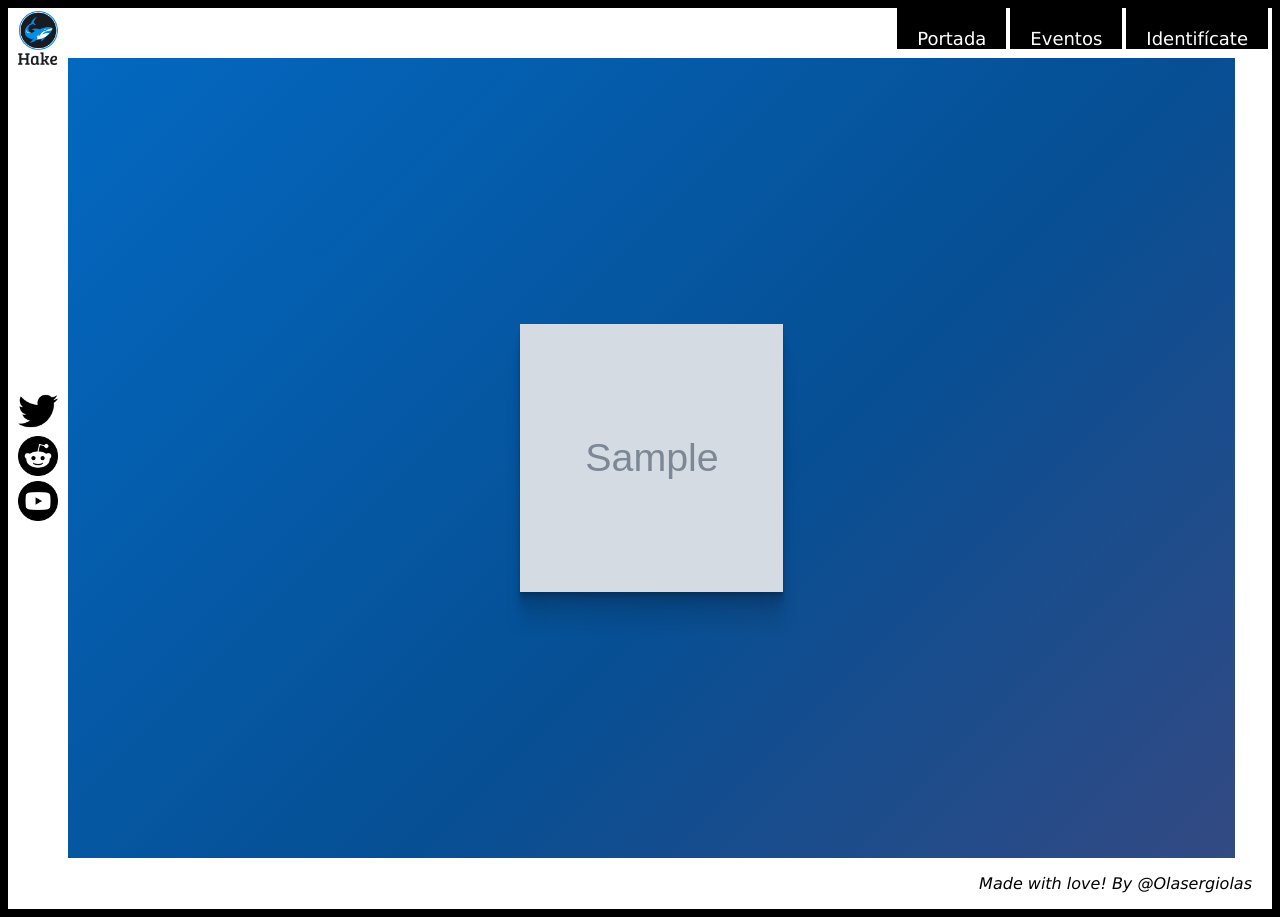
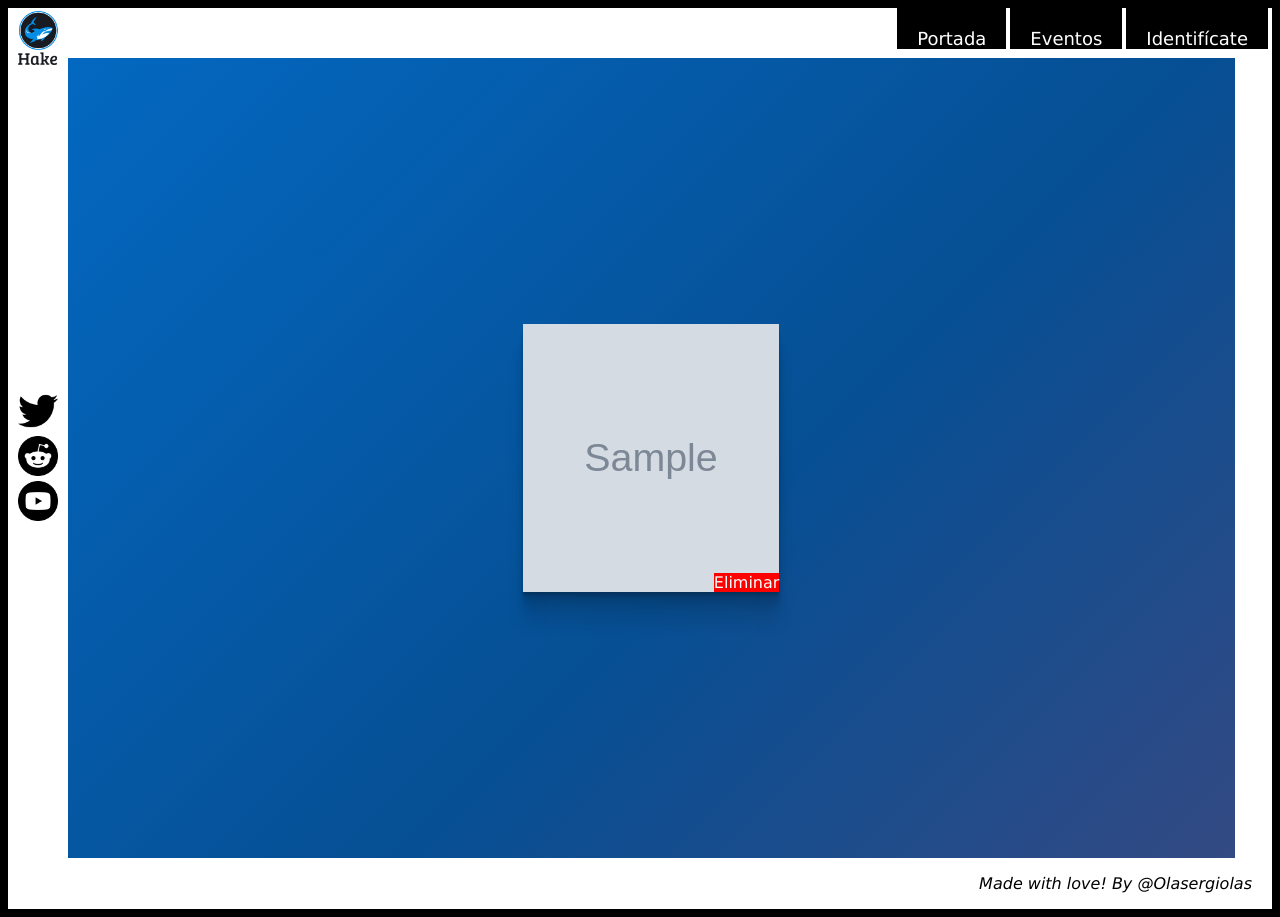
Before and after one commit to Olasergiolas/SIBW-UGR-PR, a PHP site: page / in a window 1280 px wide. Run offline with PHP 8.4, Linux system fonts and the light colour scheme; tables that the repository leaves empty or names only in its code hold one stand-in row (values such as "Sample post"); grey boxes marked "Sample" are stand-in pictures.

Commit message:
Avances gestor de eventos

```diff
--- a/BD.php
+++ b/BD.php
@@ -274,7 +274,7 @@
       $q_preparada->execute([$contenido, $idComentario]);
     }
 
-    function addEvento($datosEvento, $imagenes){
+    function addEvento($datosEvento){
       $q = "INSERT INTO eventos(nombre_evento, fecha, organizador, descripcion, url, icono)
         VALUES (?, ?, ?, ?, ?, ?)";
       $q_preparada = $this->pdo->prepare($q);
@@ -282,12 +282,12 @@
       $datosEvento['descripcion'], $datosEvento['url'], $datosEvento['icono']]);
 
 
-      foreach ($imagenes as $imagen) {
+      /*foreach ($imagenes as $imagen) {
         $q = "INSERT INTO imagenes VALUES(?, ?, ?, ?)";
         $q_preparada = $this->pdo->prepare($q);
         $q_preparada->execute([$imagen['nombre_imagen'], $datosEvento['nombre'], $datosEvento['fecha'],
           $imagen['copyright']]);
-      }
+      }*/
     }
   }
 
--- a/css/style.css
+++ b/css/style.css
@@ -442,20 +442,16 @@ body {
     background-image: url("../img/default_event.jpg");
     background-size:cover;
     background-position: center;
-    margin-left: 20px;
-    margin-right: 20px;
-    margin-bottom: 20px;
-    margin-top: 20px;
-    overflow: hidden;
-    display:flex;
+    margin: 20px;
     box-shadow: 0 2px 1px rgba(0,0,0,0.09),
     0 4px 2px rgba(0,0,0,0.09),
     0 8px 4px rgba(0,0,0,0.09),
     0 16px 8px rgba(0,0,0,0.09),
     0 32px 16px rgba(0,0,0,0.09);
     text-align: center;
-    align-items: flex-end;
-    flex-basis: 23%;
+    display:flex;
+    flex-direction: column;
+    justify-content: flex-end;
 }
 
 
@@ -726,6 +722,13 @@ a {
 }
 
 
+.eliminar_evento{
+    align-self: flex-end;
+    justify-self: flex-start;
+    background-color: red;
+}
+
+
 @media (max-width: 800px) {
     #logo {
        width: 1.8em;
--- a/templates/index.html
+++ b/templates/index.html
@@ -5,6 +5,7 @@
     <div class="fila_eventos">
         {% for evento in listaeventos %}
         <div style="background-image: url(../img/{{evento.icono}});" class="evento">
+            <a class="eliminar_evento">Eliminar</a>
             <div class="info">
                 <a href="evento.php?ev={{evento.id}}">
                     <p>{{evento.nombre_evento}}</p>
```
Also changed, not shown: crearEvento.php (+14 -0 lines), templates/crearEvento.html (+9 -5 lines).
